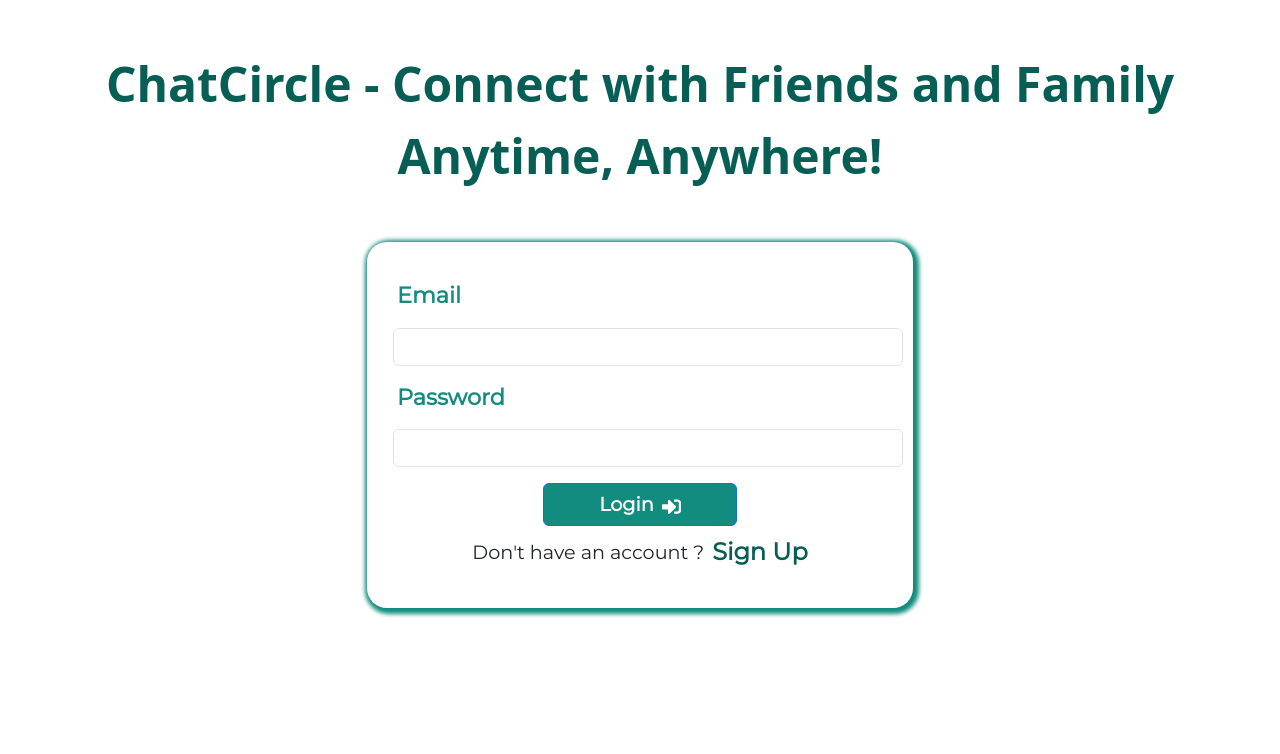
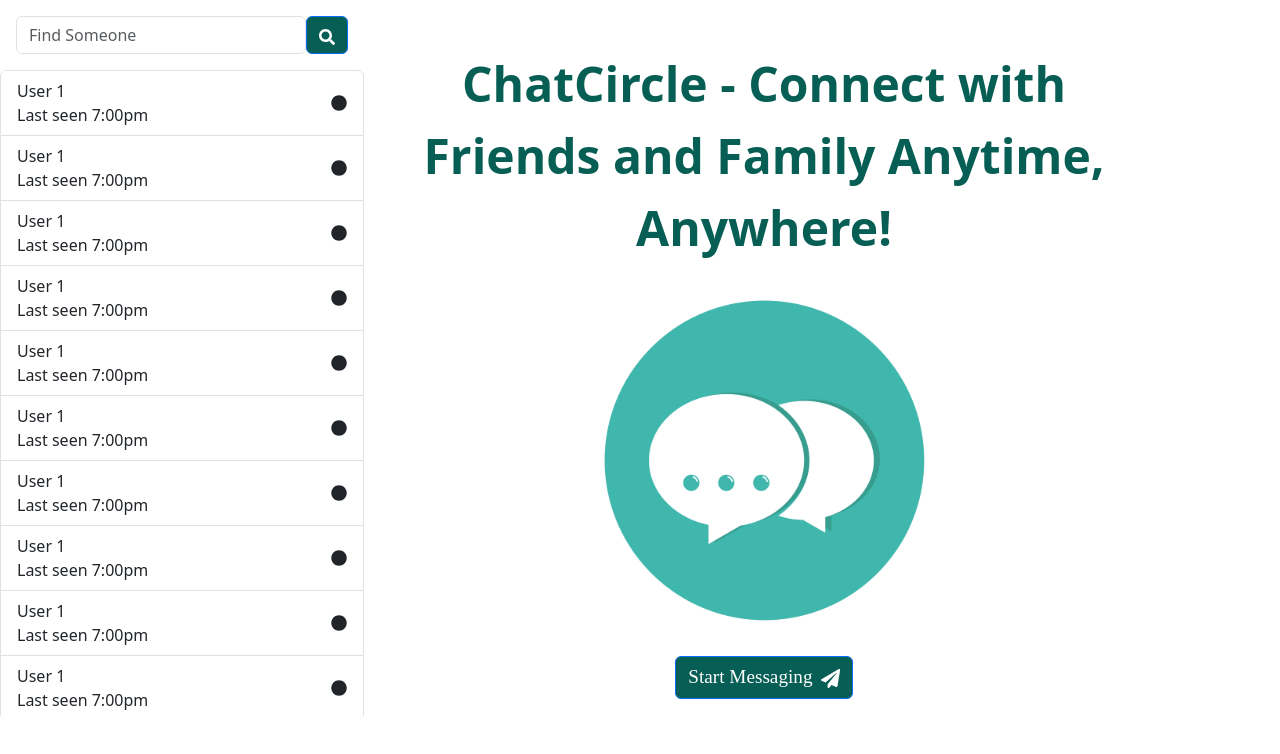
Before and after one commit to harisaini778/harigroupchatapp, a React (Create React App) app in the folder client/: page /homepage in a window 1280 px wide. Shown: the top 754 px of the page. Built offline with nearby package versions, Linux system fonts and the light colour scheme.

Commit message:
created homepage of chat app

```diff
--- a/client/package.json
+++ b/client/package.json
@@ -12,6 +12,7 @@
     "react-bootstrap": "^2.10.2",
     "react-dom": "^18.2.0",
     "react-icons": "^5.1.0",
+    "react-router-dom": "^6.22.3",
     "react-scripts": "5.0.1",
     "web-vitals": "^2.1.4"
   },
--- a/client/src/App.js
+++ b/client/src/App.js
@@ -1,11 +1,20 @@
 import logo from './logo.svg';
 import './App.css';
 import Signup from './components/Signup';
+import Homepage from './components/Homepage';
+import {BrowserRouter as Router,Routes,Route} from "react-router-dom"
+
+
 
 function App() {
   return (
     <div >
-   <Signup/>
+   <Router>
+    <Routes>
+     <Route path="/" element={<Signup/>}/>
+     <Route path="/homepage" element={<Homepage/>} />
+    </Routes>
+   </Router>
     </div>
   );
 }
--- /dev/null
+++ b/client/src/components/Homepage.css
@@ -0,0 +1,93 @@
+/* .outer-container{
+    border : 2px solid rgb(7,94,84) !important;
+    border-radius: 20px !important;
+} */
+
+.inner-container {
+
+    padding: 0px !important;
+    margin: 0px !important;
+
+}
+
+.user-list-group{
+    overflow-y: auto !important;
+    max-height: 650px !important;
+}
+.brand-slogan-homepage{
+
+    font-size: "Montserrat" !important;
+    font-size: 3.0rem;
+    font-weight: bolder;
+    text-align: center;
+    color : rgb(7,94,84);
+
+}
+
+@media (max-width:576px) {
+    .brand-slogan-homepage{
+        font-size: 2.0rem;
+        padding: 10px;
+    }
+}
+
+
+.brand-img{
+ width: 50%;
+ height: 50%;
+}
+
+@media (max-width:576px) {
+    .brand-img{
+        width: 100%;
+        height: 100%;
+       }
+}
+
+.brand-img-div{
+    display: flex;
+    justify-content: center;
+}
+
+.search-icon-user{
+    color: white;
+}
+
+.search-icon-user:hover{
+    color: rgb(7,94,84);
+}
+.search-btn-user{
+    background-color: rgb(7,94,84) !important;
+}
+.search-btn-user:hover{
+    background-color: white !important;
+    color: rgb(7,94,84);
+    border: 2px solid rgb(7,94,84) !important;
+}
+.start-messaging-div{
+    display: flex;
+    justify-content: center;
+}
+.start-messaging-btn{
+ background-color: rgb(7,94,84) !important;
+ font-family: "Monsterrat" !important;
+}
+.start-messaging-btn:hover{
+    background-color: white !important;
+    border: 2px solid rgb(7,94,84) !important;
+    color: rgb(7,94,84) !important;
+}
+.start-messaging-txt{
+  font-size: 1.2rem !important;
+}
+
+.start-messaging-icon{
+  font-size: 1.2rem !important;
+}
+
+
+@media (max-width:576px) {
+    .user-list-col{
+      display: none !important;
+    }
+}
--- /dev/null
+++ b/client/src/components/Homepage.js
@@ -0,0 +1,197 @@
+import React from "react";
+
+import { Container,Row,Col,Button,Stack,Form,ListGroup,Image} from "react-bootstrap";
+
+import { FaSearch,FaCircle,FaPaperPlane } from "react-icons/fa";
+
+
+import chatImg from "../components/assets/chat-2389223_1920.png";
+
+import "./Homepage.css";
+
+
+const Homepage = () => {
+
+
+
+    return (
+        <div className="outer-container">
+         <Container className="inner-container">
+            <Row >
+                <Col md={4} lg={4} xs={12} className="user-list-col">
+
+            <Stack direction="horizontal" className="m-3">
+            <Form.Control type="text" placeholder="Find Someone"></Form.Control>
+            <Button className="search-btn-user">
+            <FaSearch className="search-icon-user"/>
+            </Button>
+            </Stack>
+
+            <ListGroup className="user-list-group">
+
+            <ListGroup.Item>
+                <Stack direction="horizontal" gap={1}>
+                    <Stack direction="vertical">
+                    <div>User 1</div>
+                    <div>Last seen 7:00pm</div>
+                    </Stack>
+                  <FaCircle/>
+                </Stack>
+            </ListGroup.Item>
+
+            <ListGroup.Item>
+                <Stack direction="horizontal" gap={1}>
+                    <Stack direction="vertical">
+                    <div>User 1</div>
+                    <div>Last seen 7:00pm</div>
+                    </Stack>
+                  <FaCircle/>
+                </Stack>
+            </ListGroup.Item>
+
+            <ListGroup.Item>
+                <Stack direction="horizontal" gap={1}>
+                    <Stack direction="vertical">
+                    <div>User 1</div>
+                    <div>Last seen 7:00pm</div>
+                    </Stack>
+                  <FaCircle/>
+                </Stack>
+            </ListGroup.Item>
+
+            <ListGroup.Item>
+                <Stack direction="horizontal" gap={1}>
+                    <Stack direction="vertical">
+                    <div>User 1</div>
+                    <div>Last seen 7:00pm</div>
+                    </Stack>
+                  <FaCircle/>
+                </Stack>
+            </ListGroup.Item>
+
+            <ListGroup.Item>
+                <Stack direction="horizontal" gap={1}>
+                    <Stack direction="vertical">
+                    <div>User 1</div>
+                    <div>Last seen 7:00pm</div>
+                    </Stack>
+                  <FaCircle/>
+                </Stack>
+            </ListGroup.Item>
+
+            <ListGroup.Item>
+                <Stack direction="horizontal" gap={1}>
+                    <Stack direction="vertical">
+                    <div>User 1</div>
+                    <div>Last seen 7:00pm</div>
+                    </Stack>
+                  <FaCircle/>
+                </Stack>
+            </ListGroup.Item>
+
+            <ListGroup.Item>
+                <Stack direction="horizontal" gap={1}>
+                    <Stack direction="vertical">
+                    <div>User 1</div>
+                    <div>Last seen 7:00pm</div>
+                    </Stack>
+                  <FaCircle/>
+                </Stack>
+            </ListGroup.Item>
+
+            <ListGroup.Item>
+                <Stack direction="horizontal" gap={1}>
+                    <Stack direction="vertical">
+                    <div>User 1</div>
+                    <div>Last seen 7:00pm</div>
+                    </Stack>
+                  <FaCircle/>
+                </Stack>
+            </ListGroup.Item>
+
+            <ListGroup.Item>
+                <Stack direction="horizontal" gap={1}>
+                    <Stack direction="vertical">
+                    <div>User 1</div>
+                    <div>Last seen 7:00pm</div>
+                    </Stack>
+                  <FaCircle/>
+                </Stack>
+            </ListGroup.Item>
+
+            <ListGroup.Item>
+                <Stack direction="horizontal" gap={1}>
+                    <Stack direction="vertical">
+                    <div>User 1</div>
+                    <div>Last seen 7:00pm</div>
+                    </Stack>
+                  <FaCircle/>
+                </Stack>
+            </ListGroup.Item>
+
+            <ListGroup.Item>
+                <Stack direction="horizontal" gap={1}>
+                    <Stack direction="vertical">
+                    <div>User 1</div>
+                    <div>Last seen 7:00pm</div>
+                    </Stack>
+                  <FaCircle/>
+                </Stack>
+            </ListGroup.Item>
+
+            <ListGroup.Item>
+                <Stack direction="horizontal" gap={1}>
+                    <Stack direction="vertical">
+                    <div>User 1</div>
+                    <div>Last seen 7:00pm</div>
+                    </Stack>
+                  <FaCircle/>
+                </Stack>
+            </ListGroup.Item>
+
+            </ListGroup>
+
+                </Col>
+
+                <Col md={8} lg={8}>
+
+                {/* <Container className="mt-5 mb-5 brand-slogan-container">
+                <div className="brand-slogan-homepage">ChatCircle - Connect with Friends and Family Anytime, Anywhere!</div>
+                </Container>
+                <div>
+                <Image src={chatImg} className="brand-img" roundedCircle fluid/>
+                </div>
+                <div>
+                  <Button>
+                    Start Messaging
+                  </Button>
+                </div> */}
+
+                <Stack direction="vertical" gap={2} className="mt-5">
+
+                <div className="brand-slogan-homepage">ChatCircle - Connect with Friends and Family Anytime, Anywhere!</div>
+
+                <div className="brand-img-div">
+                <Image src={chatImg} roundedCircle fluid className="brand-img"/>
+                </div>
+
+                <div className="start-messaging-div">
+                  <Button className="start-messaging-btn">
+                    <Stack direction="horizontal" gap={2}>
+                    <div className="start-messaging-txt">Start Messaging</div>
+                    <div className="start-messaging-icon"><FaPaperPlane/></div>
+                    </Stack>
+                  </Button>
+                </div>
+
+                </Stack>
+
+                </Col>
+            </Row>
+         </Container>
+        </div>
+    );
+
+}
+
+export default Homepage;
--- a/client/src/components/Signup.js
+++ b/client/src/components/Signup.js
@@ -1,10 +1,14 @@
-import React, { useRef, useState,useEffect } from "react";
+import React, { useRef, useState,useEffect} from "react";
+import { useNavigate } from "react-router-dom";
 import { Container, Row, Form, Button, Stack } from "react-bootstrap";
 import { FaLock, FaSignInAlt } from "react-icons/fa";
 import "./Signup.css";
 import axios from "axios"
 
 const Signup = () => {
+
+  const navigate = useNavigate();
+
   const [isToggle, setIsToggle] = useState(false);
 
   const nameRef = useRef(null);
@@ -44,6 +48,10 @@ const Signup = () => {
     alert("Login Sucessful!");
 
     clearLoginFormDetails();
+
+    navigate("/homepage");
+
+
 
 
     } catch (err) {
@@ -132,19 +140,19 @@ const Signup = () => {
               <Form.Label htmlFor="name"  className="form-label">
                 Username
               </Form.Label>
-              <Form.Control type="text" id="name" ref={nameRef} className="m-2"/>
+              <Form.Control type="text" id="name" ref={nameRef} className="m-2"  required/>
               <Form.Label htmlFor="email"  className="form-label">
                 Email
               </Form.Label>
-              <Form.Control type="email" id="email" ref={emailRef} className="m-2"/>
+              <Form.Control type="email" id="email" ref={emailRef} className="m-2"  required/>
               <Form.Label htmlFor="password"  className="form-label">
                 Password
               </Form.Label>
-              <Form.Control type="password" id="password" ref={passwordRef} className="m-2" />
+              <Form.Control type="password" id="password" ref={passwordRef} className="m-2"  required />
               <Form.Label htmlFor="confirm-password" className="form-label">
                 Confirm Password
               </Form.Label>
-              <Form.Control type="password" id="confirm-password" ref={confirmPasswordRef} className="m-2" />
+              <Form.Control type="password" id="confirm-password" ref={confirmPasswordRef} className="m-2"  required/>
               <Button type="submit" className="signup-btn mx-auto m-2">
                 <Stack direction="horizontal" className="sign-up-stack" gap={2}>
                   <div className="signup-btn-txt">Signup</div>
@@ -166,11 +174,11 @@ const Signup = () => {
               <Form.Label htmlFor="email" column sm="2" className="form-label">
                 Email
               </Form.Label>
-              <Form.Control type="email" id="email" ref={emailRef} className="m-2"/>
+              <Form.Control type="email" id="email" ref={emailRef} className="m-2"  required/>
               <Form.Label htmlFor="password" column sm="2" className="form-label">
                 Password
               </Form.Label>
-              <Form.Control type="password" id="password"  ref={passwordRef}  className="m-2"/>
+              <Form.Control type="password" id="password"  ref={passwordRef}  className="m-2"  required/>
             </Form.Group>
             <Button type="submit" className="signin-btn mx-auto m-2">
               <Stack direction="horizontal" gap={2} className="sign-up-stack">
```
Also changed, not shown: client/src/components/assets/chat-2389223_1920.png (added), 1 other file (tests, documents, lock files or other folders).
